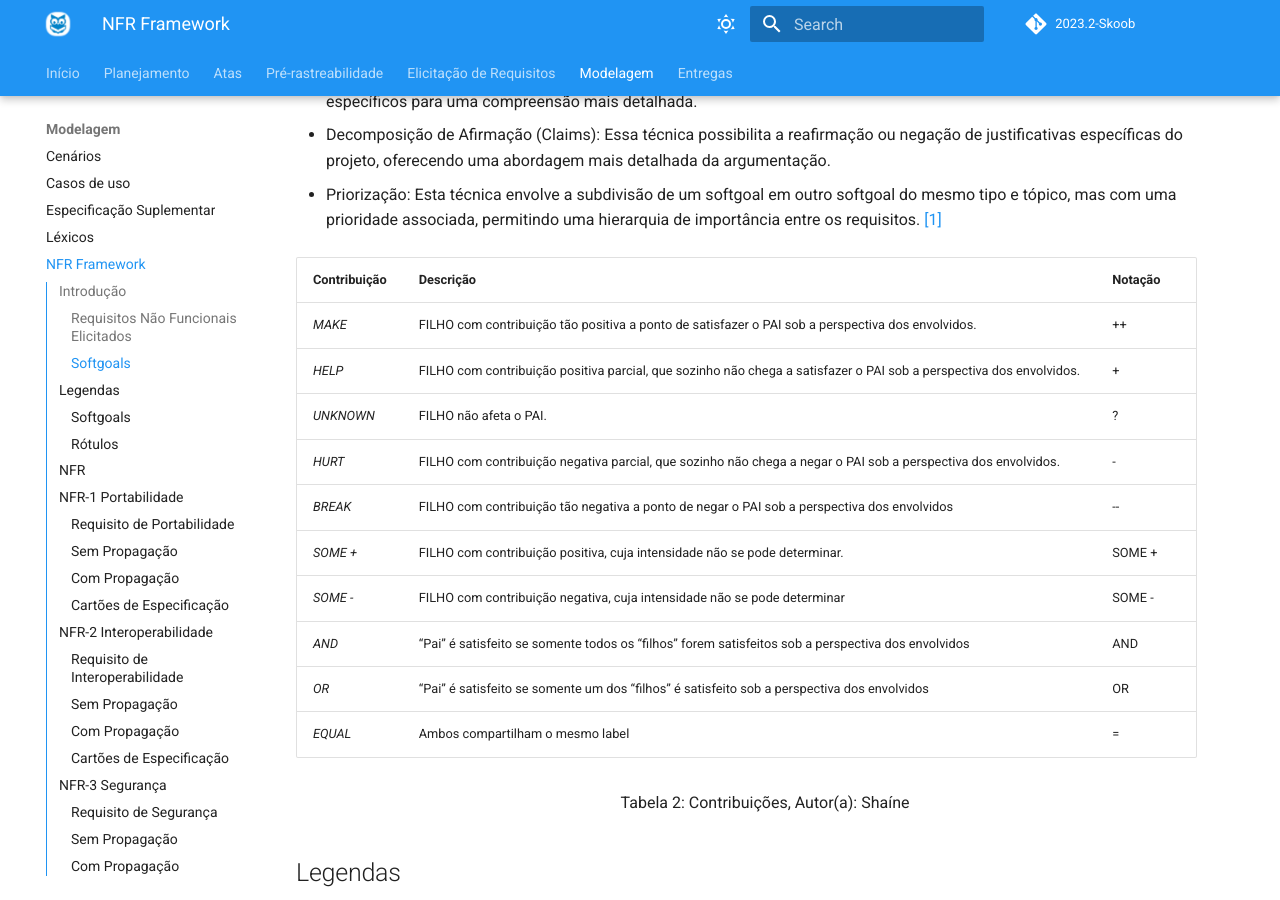
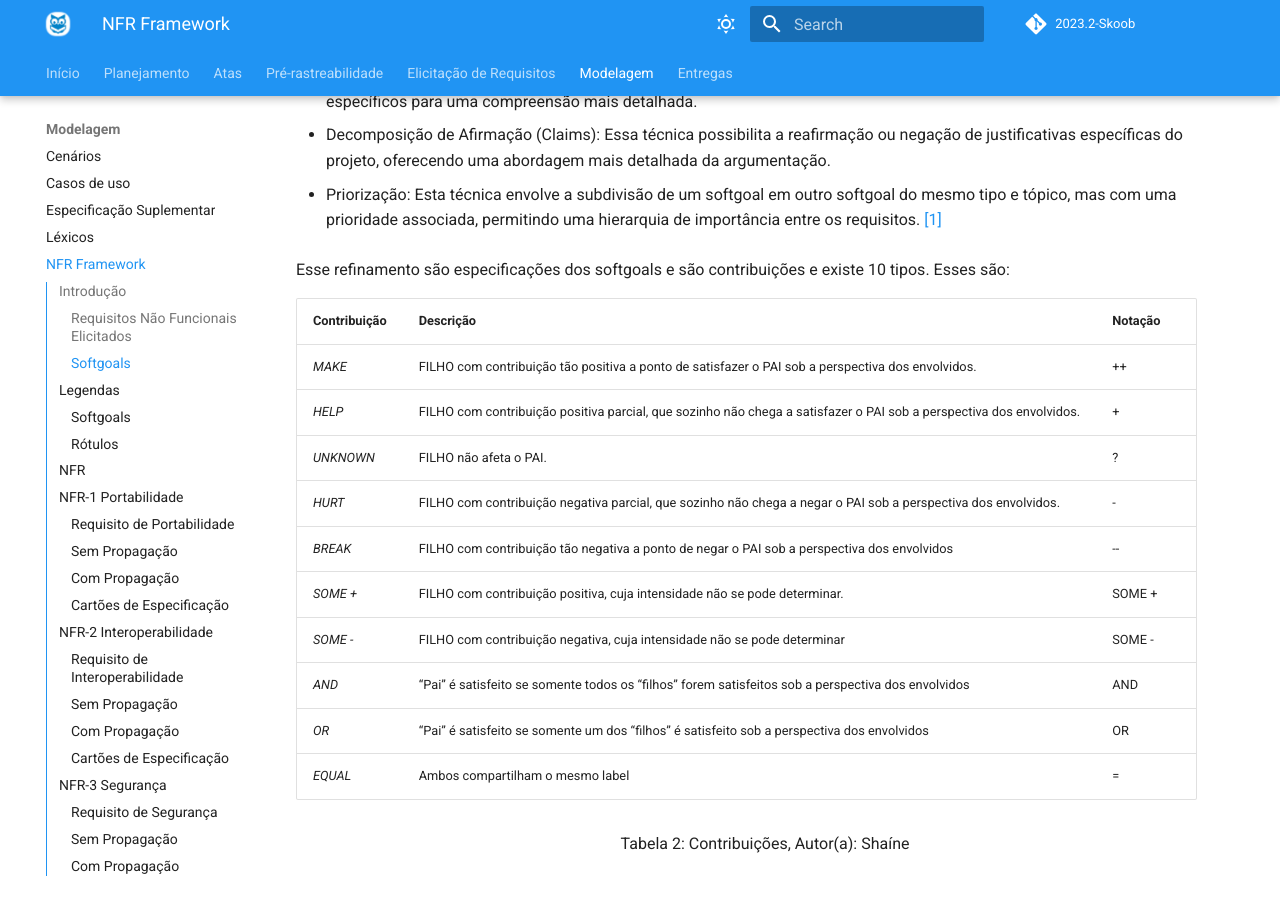
Before and after one commit to Requisitos-de-Software/2023.2-Skoob, an MkDocs documentation site: the page built from docs/modelagem/nfr_framework.md, in a window 1280 px wide and 900 px high, scrolled down 1341 px. Built offline with MkDocs 1.6.1 and Material for MkDocs 9.7.7, drawn with Linux system fonts in a browser that asks for light colours; comment, search, counter and statistics services are not loaded.

Commit message:
Update nfr_framework.md

```diff
--- a/docs/modelagem/nfr_framework.md
+++ b/docs/modelagem/nfr_framework.md
@@ -40,6 +40,8 @@ Além disso, cada um desses softgoals pode ser detalhado ou subdividido em sub-r
 - Decomposição de Afirmação (Claims): Essa técnica possibilita a reafirmação ou negação de justificativas específicas do projeto, oferecendo uma abordagem mais detalhada da argumentação.
 
 - Priorização: Esta técnica envolve a subdivisão de um softgoal em outro softgoal do mesmo tipo e tópico, mas com uma prioridade associada, permitindo uma hierarquia de importância entre os requisitos. <a href="#aa">[1]</a>
+
+Esse refinamento são especificações dos softgoals e são contribuições e existe 10 tipos. Esses são:
 
 | Contribuição       | Descrição  | Notação    |
 | ------------------ | ---------- | ---------- |
```
